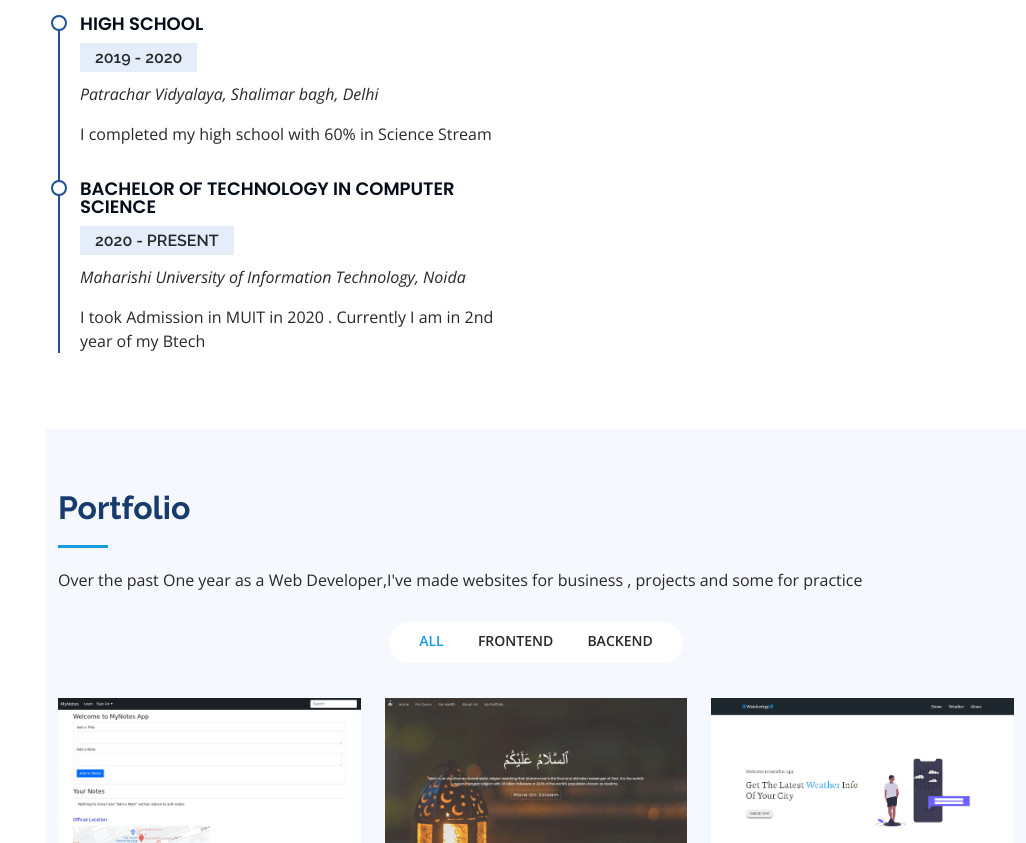
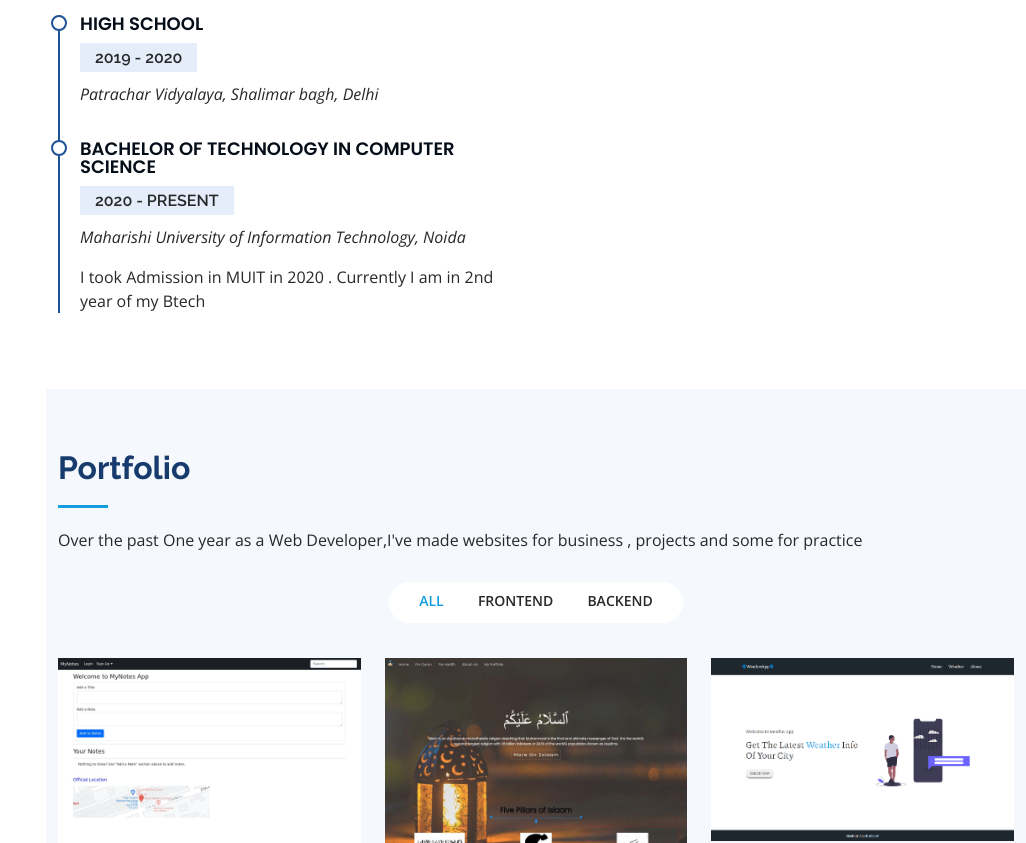
Before and after one commit to adeeb-123/Portfolio.github.io, a plain HTML site: page index.html in a window 1280 px wide. Shown: the part 2421-3264 px from the top of the page, without its empty margins (254-1280 px from the left). Drawn offline with nearby package versions, Linux system fonts and the light colour scheme.

Commit message:
Update index.html

```diff
--- a/index.html
+++ b/index.html
@@ -280,7 +280,7 @@
               <h4>High school</h4>
               <h5>2019 - 2020</h5>
               <p><em>Patrachar Vidyalaya, Shalimar bagh, Delhi</em></p>
-              <p>I completed my high school with 60% in Science Stream</p>
+<!--               <p>I completed my high school with 60% in Science Stream</p> -->
             </div>
             <div class="resume-item">
               <h4>Bachelor of Technology in Computer Science</h4>
```
